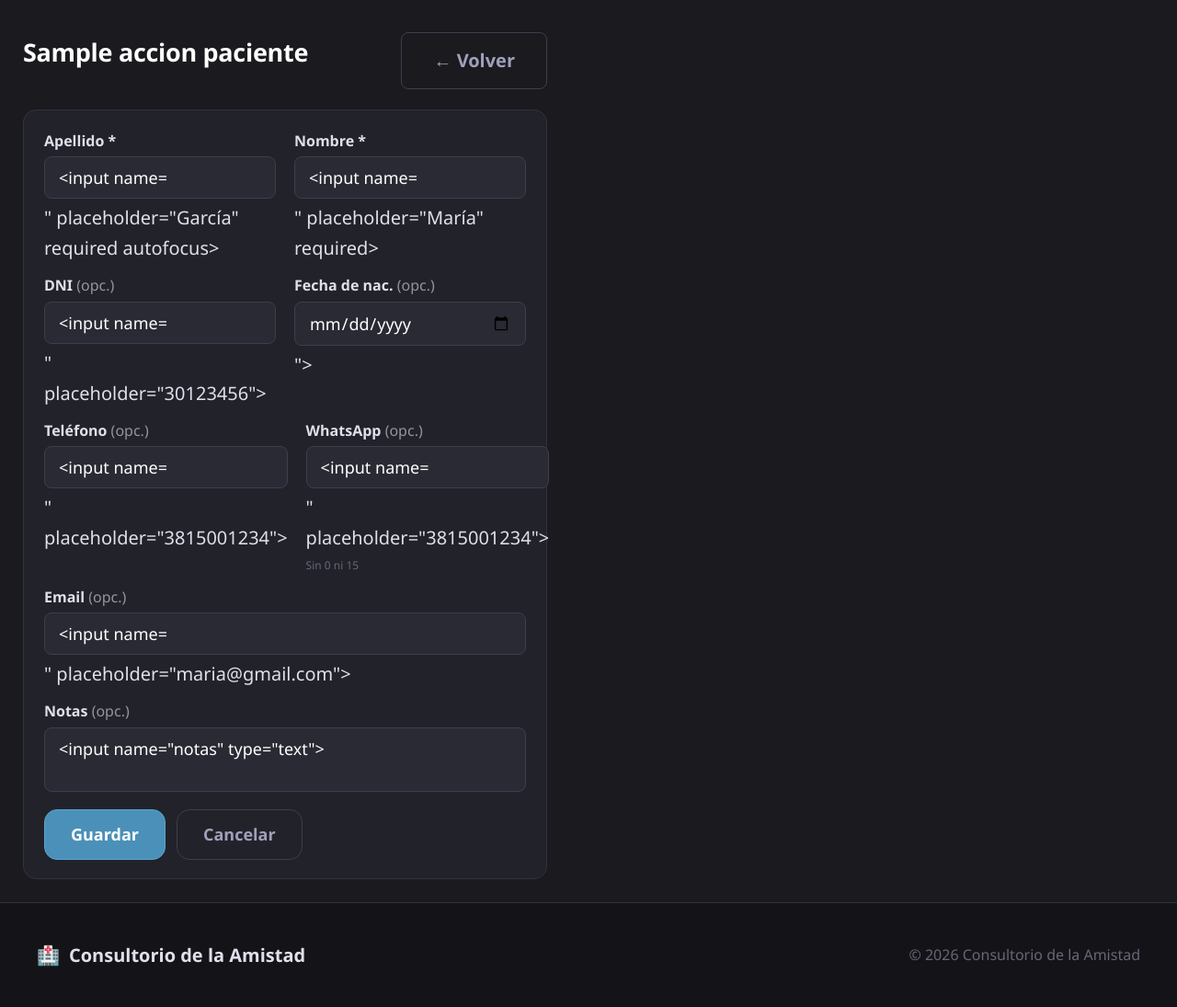
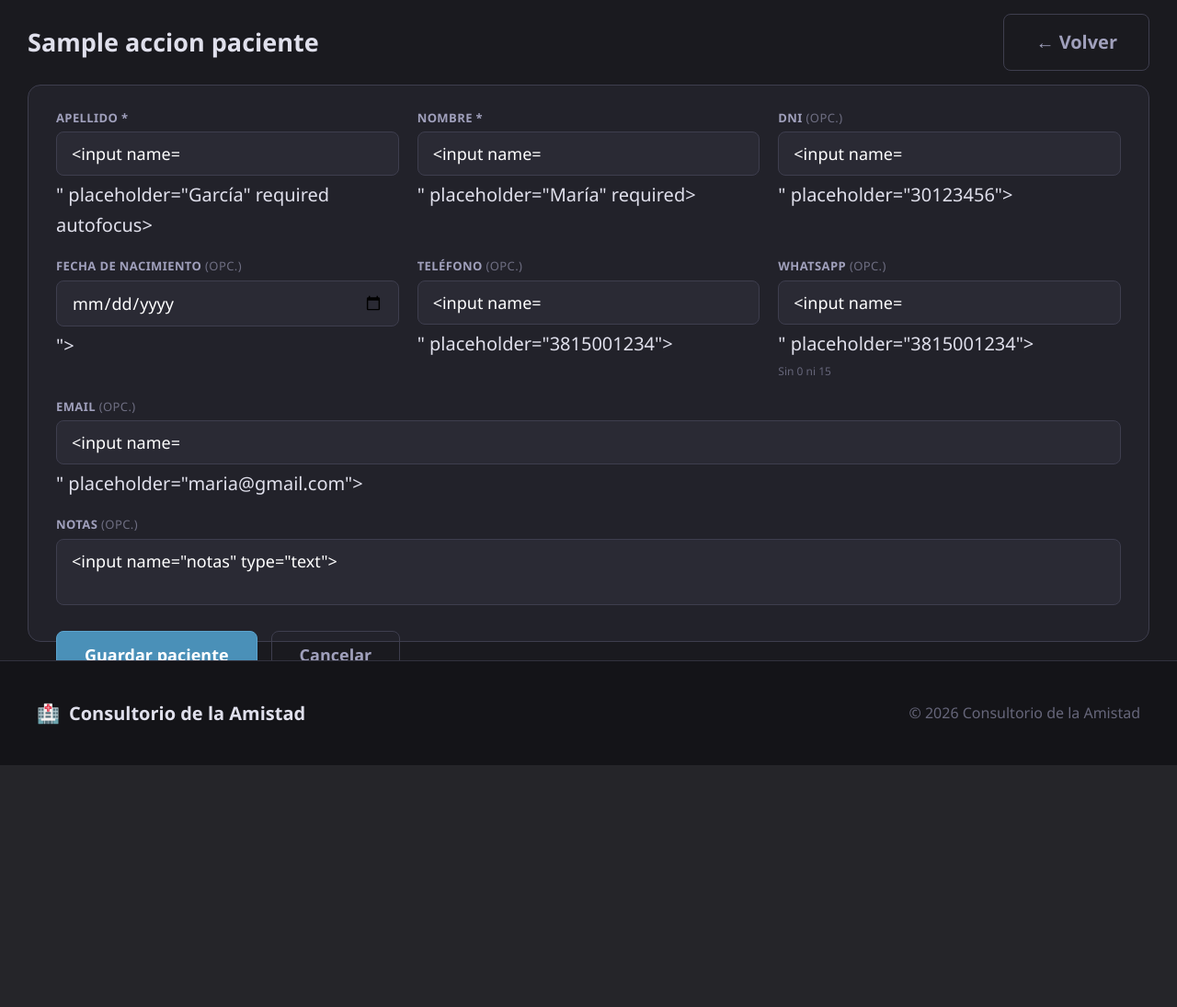
Before and after one commit to thendishere/consultorio, a Python web app: template app/templates/pacientes/form.html in a window 1280 px wide. Shown: the part 82-1177 px from the top of the page at 92% size. After the commit the page ends 914 px from the top, so only its background shows below. Run offline with Jinja, Linux system fonts and the light colour scheme; the template is opened without the code that fills it: most values are stand-ins (such as "Sample title", 1, 10 or a date in 2020); form fields are guessed from the names that the template uses.

Commit message:
Rediseño formulario pacientes: grid 3 columnas, sin scroll en desktop
Co-Authored-By: Claude Sonnet 4.6 <noreply@anthropic.com>

```diff
--- a/app/templates/pacientes/form.html
+++ b/app/templates/pacientes/form.html
@@ -2,101 +2,123 @@
 {% block title %}{{ accion }} paciente — Consultorio de la Amistad{% endblock %}
 {% block extra_head %}
 <style>
-/* Compacto solo en este formulario */
-.pac-form-layout {
+.pac-layout {
     display: flex;
     flex-direction: column;
-    gap: .6rem;
-    padding: 1rem 1.25rem 1.25rem;
-    max-width: 620px;
+    gap: .75rem;
+    padding: .75rem 1.5rem 1rem;
+    height: calc(100vh - 82px);
+    box-sizing: border-box;
+    overflow: hidden;
 }
-.pac-form-layout .admin-header {
-    padding: .75rem 0 .5rem;
-    margin-bottom: 0;
+.pac-header {
+    display: flex;
+    align-items: center;
+    justify-content: space-between;
+    flex-shrink: 0;
 }
-.pac-form-layout .admin-title { font-size: var(--font-xl); }
-.pac-form-layout .admin-form { gap: .55rem; }
-.pac-form-layout .form-group { gap: .2rem; }
-.pac-form-layout .form-group label { font-size: var(--font-xs); }
-.pac-form-layout .form-group input,
-.pac-form-layout .form-group textarea,
-.pac-form-layout .form-group select {
-    padding: .5rem .75rem;
+.pac-header h1 { font-size: var(--font-xl); font-weight: 800; }
+.pac-card {
+    background: var(--bg-card);
+    border: 1px solid var(--border-light);
+    border-radius: var(--radius-lg);
+    padding: 1.25rem 1.5rem;
+    flex: 1;
+    min-height: 0;
+    display: flex;
+    flex-direction: column;
+    justify-content: space-between;
+}
+.pac-grid-3 { display: grid; grid-template-columns: 1fr 1fr 1fr; gap: .75rem 1rem; }
+.pac-grid-2 { display: grid; grid-template-columns: 1fr 1fr; gap: .75rem 1rem; }
+.pac-full   { grid-column: 1 / -1; }
+.pac-fg { display: flex; flex-direction: column; gap: .2rem; }
+.pac-fg label { font-size: 13px; font-weight: 700; color: var(--text-muted); text-transform: uppercase; letter-spacing: .4px; }
+.pac-fg input,
+.pac-fg textarea,
+.pac-fg select {
+    background: var(--bg-input);
+    border: 1px solid var(--border-light);
+    border-radius: var(--radius);
+    padding: .55rem .8rem;
+    color: var(--text-primary);
     font-size: var(--font-sm);
+    font-family: inherit;
+    width: 100%;
+    box-sizing: border-box;
+    outline: none;
+    transition: border-color .15s;
 }
-.pac-form-layout .form-group small { font-size: 12px; }
-.pac-form-layout textarea { resize: none; }
-.pac-form-layout .form-actions { margin-top: .4rem; gap: .6rem; }
-.pac-form-layout .btn-lg { padding: .7rem 1.4rem; font-size: var(--font-sm); }
-.pac-form-layout .admin-card {
-    padding: 1rem 1.1rem;
+.pac-fg input:focus,
+.pac-fg textarea:focus { border-color: var(--accent-dim); box-shadow: 0 0 0 3px rgba(91,164,207,.1); }
+.pac-fg textarea { resize: none; }
+.pac-fg small { font-size: 12px; color: var(--text-dim); }
+.pac-actions { display: flex; gap: .75rem; flex-shrink: 0; padding-top: .5rem; }
+.pac-actions .btn { padding: .65rem 1.5rem; font-size: var(--font-sm); }
+
+@media (max-width: 1024px) {
+    .pac-grid-3 { grid-template-columns: 1fr 1fr; }
 }
-
 @media (max-width: 640px) {
-    .pac-form-layout { padding: .75rem .75rem 1rem; gap: .5rem; }
-    .pac-form-layout .form-row-2 { grid-template-columns: 1fr; gap: .5rem; }
-    .pac-form-layout .btn-lg { width: 100%; justify-content: center; }
+    .pac-layout { padding: .75rem; height: auto; overflow: visible; }
+    .pac-grid-3, .pac-grid-2 { grid-template-columns: 1fr; }
+    .pac-actions .btn { flex: 1; justify-content: center; }
 }
 </style>
 {% endblock %}
 {% block content %}
-<div class="pac-form-layout">
+<div class="pac-layout">
 
-    <div class="admin-header">
-        <div>
-            <h1 class="admin-title">{{ accion }} paciente</h1>
-        </div>
+    <div class="pac-header">
+        <h1>{{ accion }} paciente</h1>
         <a href="/pacientes" class="btn btn-outline">← Volver</a>
     </div>
 
     {% if errors %}
-    <div class="alert alert-error" style="margin:0">
+    <div class="alert alert-error" style="margin:0;flex-shrink:0">
         <span class="alert-icon">⚠</span>
-        <ul style="margin:0">{% for e in errors %}<li>{{ e }}</li>{% endfor %}</ul>
+        {% for e in errors %}{{ e }}{% if not loop.last %} · {% endif %}{% endfor %}
     </div>
     {% endif %}
 
-    <div class="admin-card">
-        <form method="post" class="admin-form">
+    <div class="pac-card">
+        <form method="post" class="pac-form" id="pacForm" style="display:flex;flex-direction:column;gap:.9rem;height:100%">
             {{ csrf_input(request) }}
 
-            <div class="form-row-2">
-                <div class="form-group">
+            <div class="pac-grid-3">
+                <div class="pac-fg">
                     <label for="apellido">Apellido *</label>
                     <input type="text" id="apellido" name="apellido"
                            value="{{ form.apellido if form else (paciente.apellido if paciente else '') }}"
                            placeholder="García" required autofocus>
                 </div>
-                <div class="form-group">
+                <div class="pac-fg">
                     <label for="nombre">Nombre *</label>
                     <input type="text" id="nombre" name="nombre"
                            value="{{ form.nombre if form else (paciente.nombre if paciente else '') }}"
                            placeholder="María" required>
                 </div>
-            </div>
-
-            <div class="form-row-2">
-                <div class="form-group">
+                <div class="pac-fg">
                     <label for="dni">DNI <span class="optional">(opc.)</span></label>
                     <input type="text" id="dni" name="dni" inputmode="numeric"
                            value="{{ form.dni if form else (paciente.dni if paciente else '') }}"
                            placeholder="30123456">
                 </div>
-                <div class="form-group">
-                    <label for="fecha_nacimiento">Fecha de nac. <span class="optional">(opc.)</span></label>
+            </div>
+
+            <div class="pac-grid-3">
+                <div class="pac-fg">
+                    <label for="fecha_nacimiento">Fecha de nacimiento <span class="optional">(opc.)</span></label>
                     <input type="date" id="fecha_nacimiento" name="fecha_nacimiento"
                            value="{{ form.fecha_nacimiento if form else (paciente.fecha_nacimiento.isoformat() if paciente and paciente.fecha_nacimiento else '') }}">
                 </div>
-            </div>
-
-            <div class="form-row-2">
-                <div class="form-group">
+                <div class="pac-fg">
                     <label for="telefono">Teléfono <span class="optional">(opc.)</span></label>
                     <input type="tel" id="telefono" name="telefono"
                            value="{{ form.telefono if form else (paciente.telefono if paciente else '') }}"
                            placeholder="3815001234">
                 </div>
-                <div class="form-group">
+                <div class="pac-fg">
                     <label for="whatsapp">WhatsApp <span class="optional">(opc.)</span></label>
                     <input type="tel" id="whatsapp" name="whatsapp"
                            value="{{ form.whatsapp if form else (paciente.whatsapp if paciente else '') }}"
@@ -105,22 +127,22 @@
                 </div>
             </div>
 
-            <div class="form-group">
+            <div class="pac-fg">
                 <label for="email">Email <span class="optional">(opc.)</span></label>
                 <input type="email" id="email" name="email"
                        value="{{ form.email if form else (paciente.email if paciente else '') }}"
                        placeholder="maria@gmail.com">
             </div>
 
-            <div class="form-group">
+            <div class="pac-fg" style="flex:1">
                 <label for="notas">Notas <span class="optional">(opc.)</span></label>
-                <textarea id="notas" name="notas" rows="2"
+                <textarea id="notas" name="notas" style="flex:1;height:100%"
                           placeholder="Alergias, obra social, observaciones…">{{ form.notas if form else (paciente.notas if paciente else '') }}</textarea>
             </div>
 
-            <div class="form-actions">
-                <button type="submit" class="btn btn-primary btn-lg">Guardar</button>
-                <a href="/pacientes{% if paciente %}/{{ paciente.id }}{% endif %}" class="btn btn-outline btn-lg">Cancelar</a>
+            <div class="pac-actions">
+                <button type="submit" class="btn btn-primary">Guardar paciente</button>
+                <a href="/pacientes{% if paciente %}/{{ paciente.id }}{% endif %}" class="btn btn-outline">Cancelar</a>
             </div>
         </form>
     </div>
```
